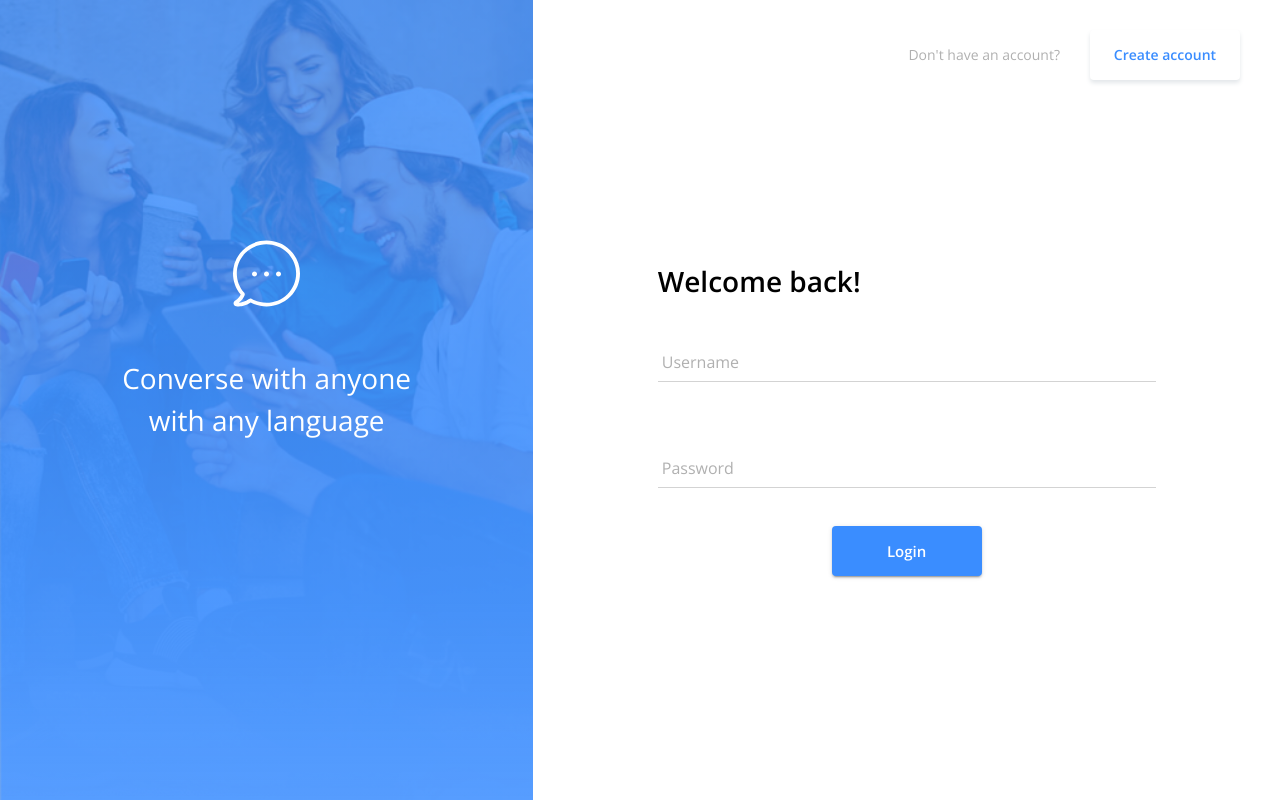
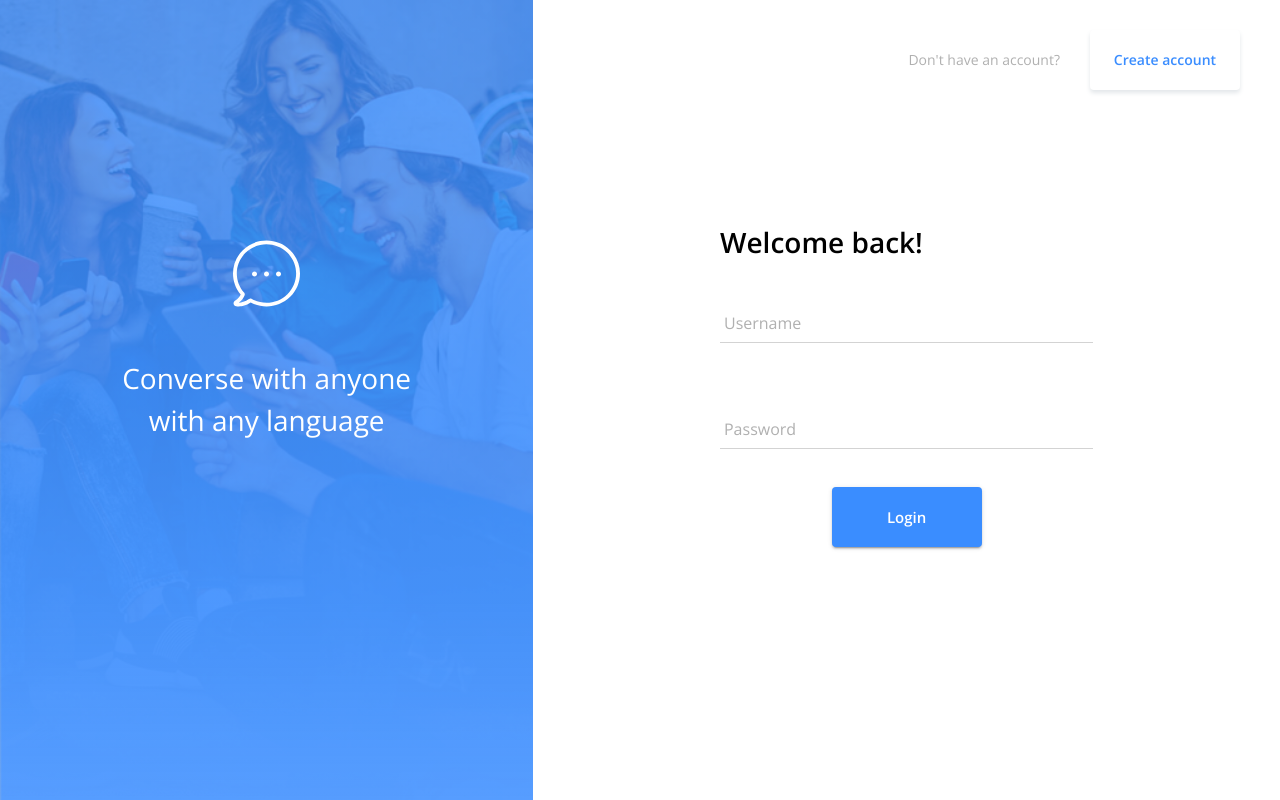
Before and after one commit to KimDuer/7dde5a, a React (Create React App) app in the folder client/: page /login in a window 1280 px wide. Built offline with nearby package versions, Linux system fonts and the light colour scheme; no server answers.

Commit message:
final touches

```diff
--- a/client/src/Login.js
+++ b/client/src/Login.js
@@ -46,7 +46,7 @@ const useStyles = makeStyles((theme) => ({
     },
     formContainer: {
       width: "100%",
-      height: "85%",
+      height: "74%",
       minHeight: "500px",
       marginBottom: "60px"
     },
@@ -104,7 +104,7 @@ const Login = ({ user, login }) => {
       </Grid>
       <Grid container item md={7}>
         <Box width="100%">
-          <Grid container item className={classes.linkContainer}>
+          <Grid container item xs={11} md={12} className={classes.linkContainer}>
             <Typography variant="subtitle2" color="secondary">Don't have an account?</Typography>
             <Link href="/register" to="/register" className={classes.link}>
               <Button className={classes.button1}>Create account</Button>
@@ -112,7 +112,7 @@ const Login = ({ user, login }) => {
           </Grid>
           <Grid container className={classes.formContainer}>
             <form onSubmit={handleLogin} className={classes.form}>
-              <Grid item xs={8} md={8}>
+              <Grid item xs={8} md={8} lg={6}>
                 <Typography variant="h4">Welcome back!</Typography>
                 <Grid>
                   <FormControl margin="normal" required className={classes.formElement}>
--- a/client/src/Signup.js
+++ b/client/src/Signup.js
@@ -113,7 +113,7 @@ const Signup = ({ user, register }) => {
       </Grid>
       <Grid container item md={7}>
         <Box width="100%">
-          <Grid container item className={classes.linkContainer} >
+          <Grid container item xs={11} md={12} className={classes.linkContainer} >
             <Typography variant="subtitle2" color="secondary">Already have an account?</Typography>
             <Link href="/login" to="/login" className={classes.link}>
               <Button className={classes.button1}>Login</Button>
@@ -121,7 +121,7 @@ const Signup = ({ user, register }) => {
           </Grid>
           <Grid container className={classes.formContainer} >
             <form onSubmit={handleRegister} className={classes.form}>
-              <Grid item sm={8} md={8}>
+              <Grid item sm={8} md={8} lg={6}>
                 <Typography variant="h4">Create an account.</Typography>
                 <Grid>
                   <FormControl className={classes.formElement}>
--- a/client/src/themes/theme.js
+++ b/client/src/themes/theme.js
@@ -19,7 +19,7 @@ export const theme = createMuiTheme({
       letterSpacing: 0,
       fontWeight: "bold",
       width: "150px",
-      height: "50px"
+      height: "60px"
     }
   },
   overrides: {
```
